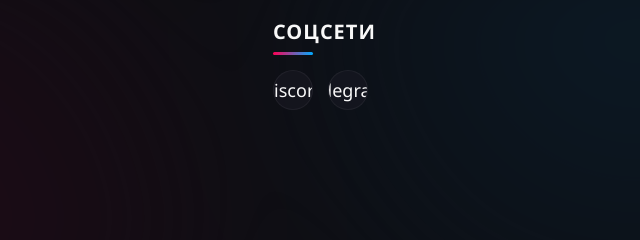
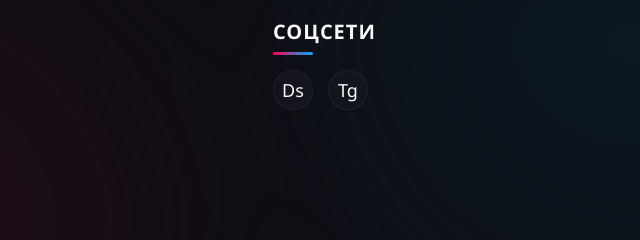
Before and after one commit to CoffeeTeam-cpu/MackenzieHubSite, a plain HTML site: page index.html in a window 1280 px wide. Shown: the part 2959-3199 px from the top of the page, 387-1027 px from the left. Drawn offline with Linux system fonts and the light colour scheme.

Commit message:
Update index.html

```diff
--- a/index.html
+++ b/index.html
@@ -750,8 +750,8 @@
         <div class="footer-column">
           <h3 class="footer-title">Соцсети</h3>
           <div class="social-links">
-            <a href="#" class="social-link">Discord</a>
-            <a href="#" class="social-link">Telegram</a>
+            <a href="#" class="social-link">Ds</a>
+            <a href="#" class="social-link">Tg</a>
 
           </div>
         </div>
```
